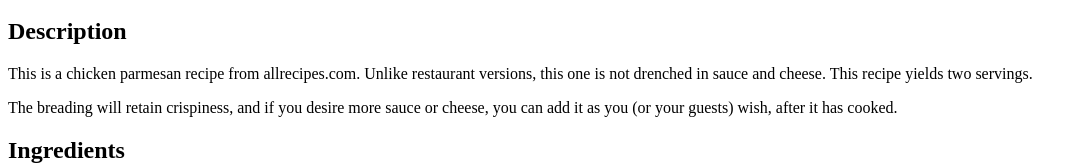
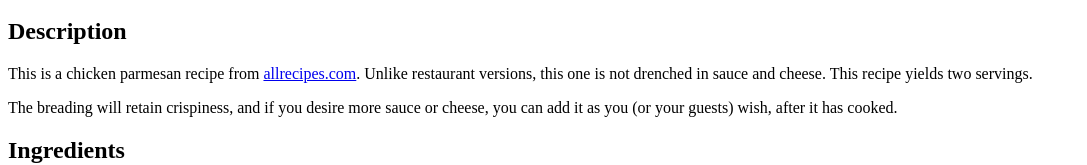
Before and after one commit to strawberry-bubblegum/odin-recipes, a plain HTML site: page recipes/chicken-parmesan.html in a window 1280 px wide. Shown: the part 574-739 px from the top of the page, without its empty margins (0-1087 px from the left). Drawn offline with Linux system fonts and the light colour scheme.

Commit message:
Add link to source of chicken parm recipe

```diff
--- a/recipes/chicken-parmesan.html
+++ b/recipes/chicken-parmesan.html
@@ -12,8 +12,10 @@
         <img src="../images/chickenParmesanImage.jpg" alt="Finished Chicken Parmesan" width="650">
 
         <h2>Description</h2>
-        <p>This is a chicken parmesan recipe from allrecipes.com. Unlike restaurant versions, this
-            one is not drenched in sauce and cheese. This recipe yields two servings.
+        <p>This is a chicken parmesan recipe from
+            <a href="https://www.allrecipes.com/recipe/223042/chicken-parmesan/" target="_blank" rel="noreferrer">allrecipes.com</a>.
+            Unlike restaurant versions, this one is not drenched in sauce and cheese.
+            This recipe yields two servings.
         </p>
         <p>The breading will retain crispiness, and if you desire more sauce or cheese, you can add it
             as you (or your guests) wish, after it has cooked.
```
